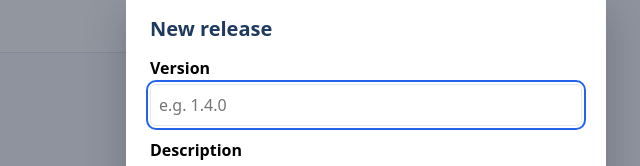
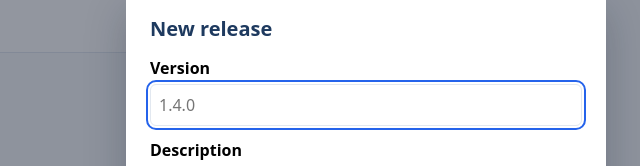
Before and after one commit to asaf-refaeli/release-notes, a plain HTML site: page app/static/index.html in a window 1280 px wide. Both pictures are taken after a click on the button "New Release". Shown: the part 219-385 px from the top of the page, 274-914 px from the left. Drawn offline with Linux system fonts and the light colour scheme; no server answers.

Commit message:
fix: revert the version placeholder change (#45)

```diff
--- a/app/static/index.html
+++ b/app/static/index.html
@@ -72,7 +72,7 @@
     <form id="release-form" novalidate>
       <h2 id="dialog-title">New release</h2>
       <label for="version">Version</label>
-      <input id="version" name="version" required maxlength="32" placeholder="e.g. 1.4.0"
+      <input id="version" name="version" required maxlength="32" placeholder="1.4.0"
              autocomplete="off" aria-describedby="version-error">
       <p id="version-error" class="field-error"></p>
       <label for="description">Description</label>
```
